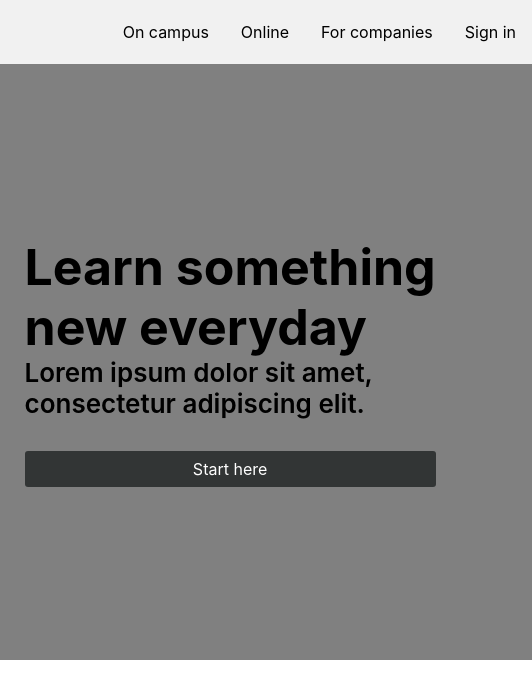
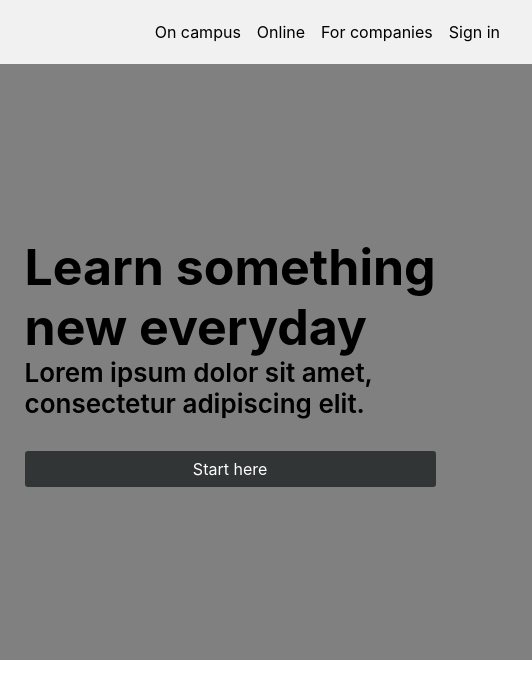
Before and after one commit to Rravg/capstone_colmar_assets, a plain HTML site: page index.html in a window 1280 px wide. Shown: the full height of the page, 748-1280 px from the left. Drawn offline with Linux system fonts and the light colour scheme.

Commit message:
Correct navigation bar margins

```diff
--- a/resources/css/style.css
+++ b/resources/css/style.css
@@ -41,6 +41,7 @@
     float: right;
     margin: 0;
     padding: 0;
+    margin-right: 24px;
 }
 
 .navbar li {
@@ -51,7 +52,7 @@
     display: block;
     text-decoration: none;
     color: black;
-    padding: 0px 16px;
+    padding: 0px 8px;
 }
 
 .navbar li a:hover {
```
